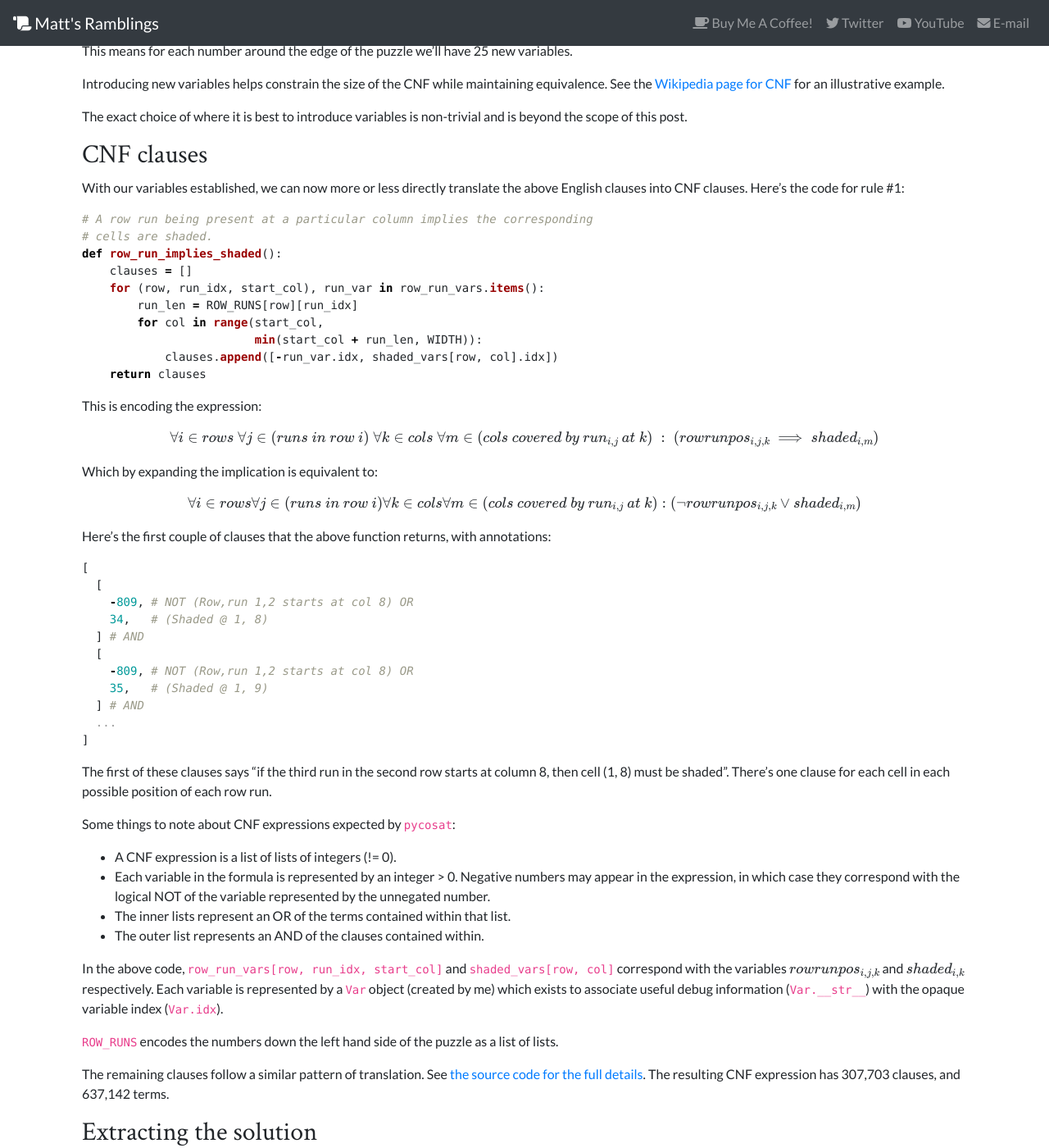
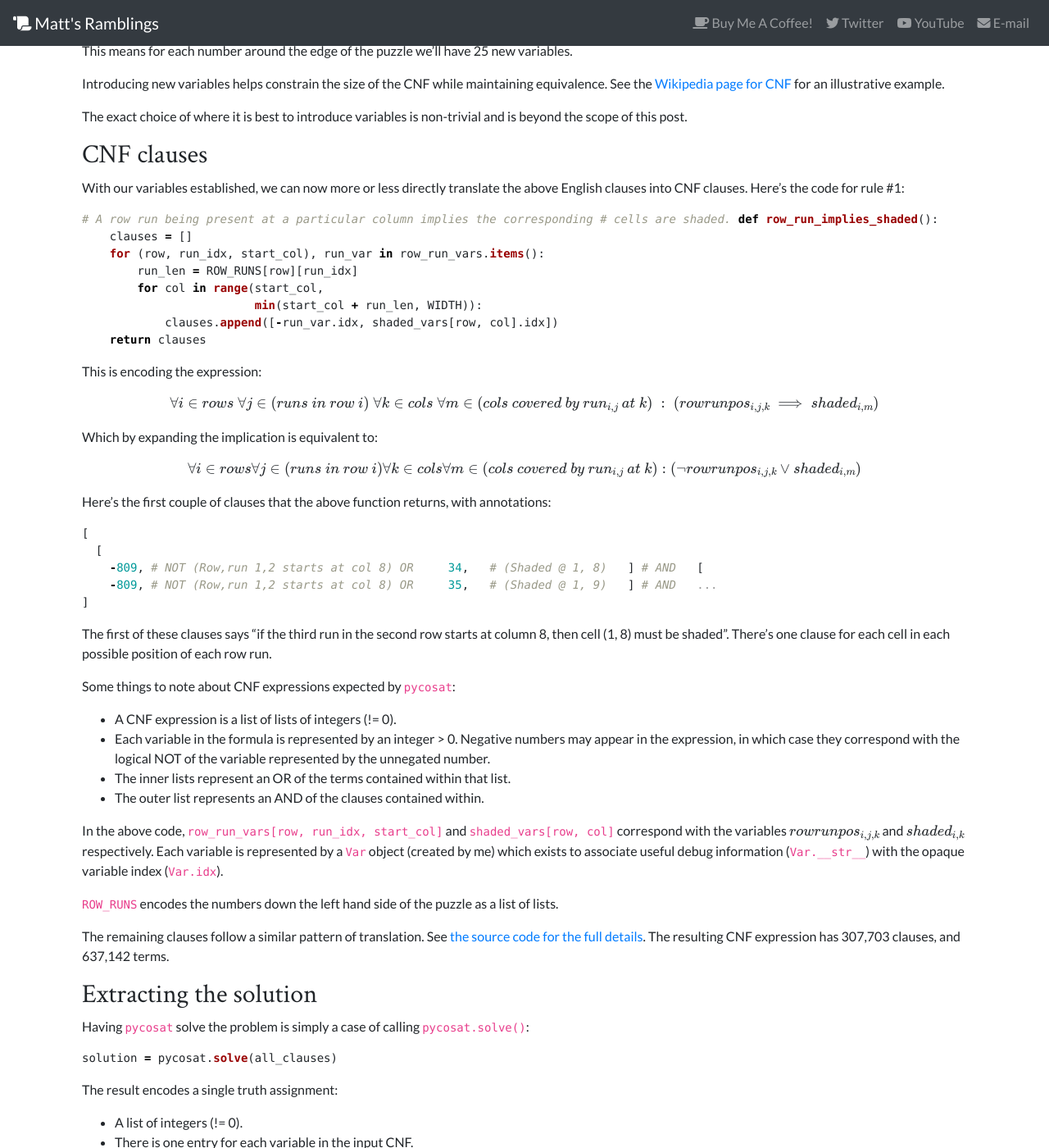
Before and after one commit to matthewearl/matthewearl.github.io, a Jekyll site: the page built from _posts/2015-12-10-gchq-xmas-card.md, in a window 1280 px wide and 1400 px high, scrolled down 2265 px. Shown: the whole window at 82% size. Built offline with Jekyll 4.4.1, drawn with Linux system fonts in a browser that asks for light colours; nearby versions of some CDN libraries; formulas are drawn with MathJax 3.

Commit message:
code block css

```diff
--- a/css/default-layout.css
+++ b/css/default-layout.css
@@ -105,3 +105,19 @@
 .MathJax .mi, .MathJax .mo {
     color: inherit;
 }
+
+.code-vertical-scroll pre {
+  max-height: 40em;
+}
+
+.highlight pre code * {
+  white-space: nowrap;
+}
+
+.highlight pre {
+  overflow: auto;
+}
+
+.highlight pre code {
+  white-space: pre;
+}
```
